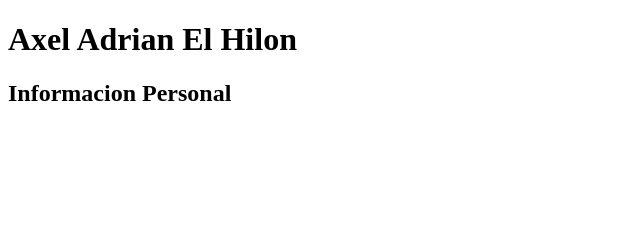
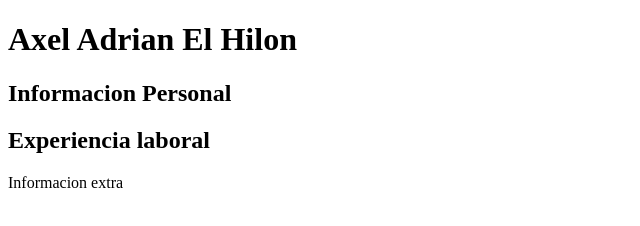
Before and after one commit to AxelElHilon/cv.axel.3417, a plain HTML site: page index.html in a window 1280 px wide. Shown: the whole page, without its empty margins (0-640 px from the left). Drawn offline with Linux system fonts and the light colour scheme.

Commit message:
info extra

```diff
--- a/index.html
+++ b/index.html
@@ -7,7 +7,18 @@
     <title>Document</title>
 </head>
 <body>
+   <header>
     <h1>Axel Adrian El Hilon</h1>
+   </header>
+   <aside>
     <h2>Informacion Personal</h2>
+   </aside>
+    <main>
+<h2>Experiencia laboral</h2>
+    </main>
+
+    <footer>
+Informacion extra
+    </footer>
 </body>
 </html>
```
